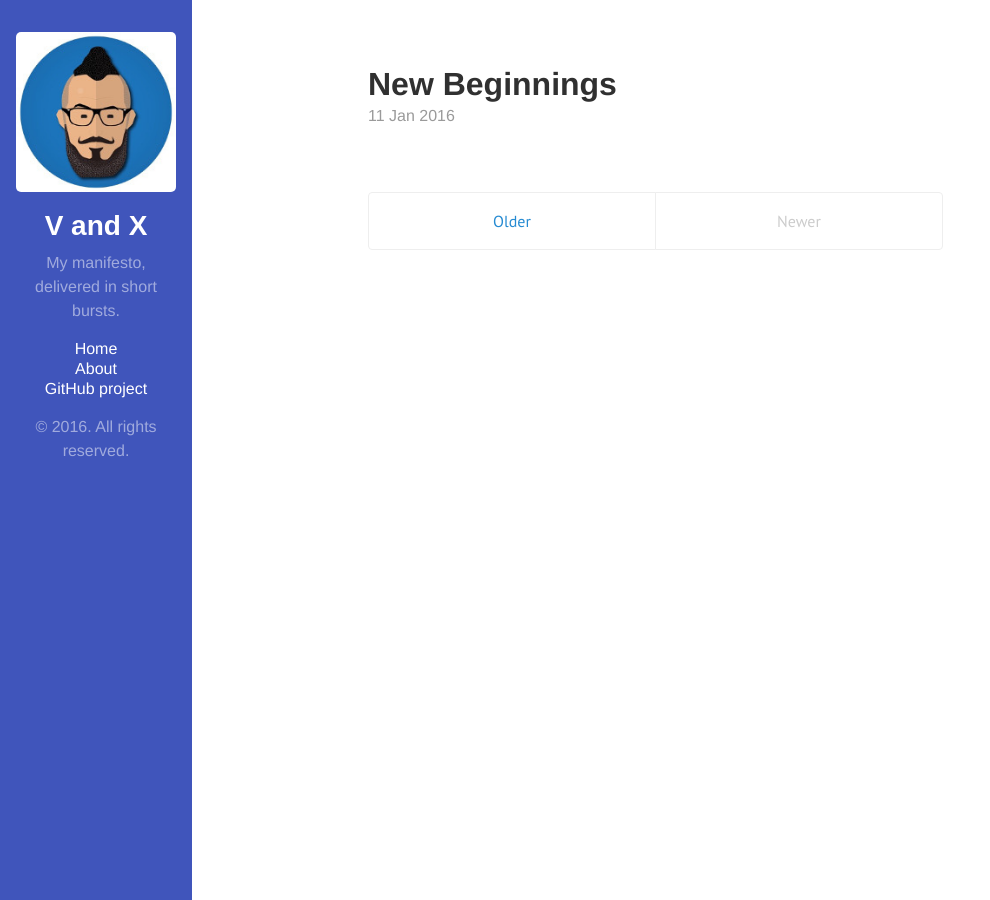
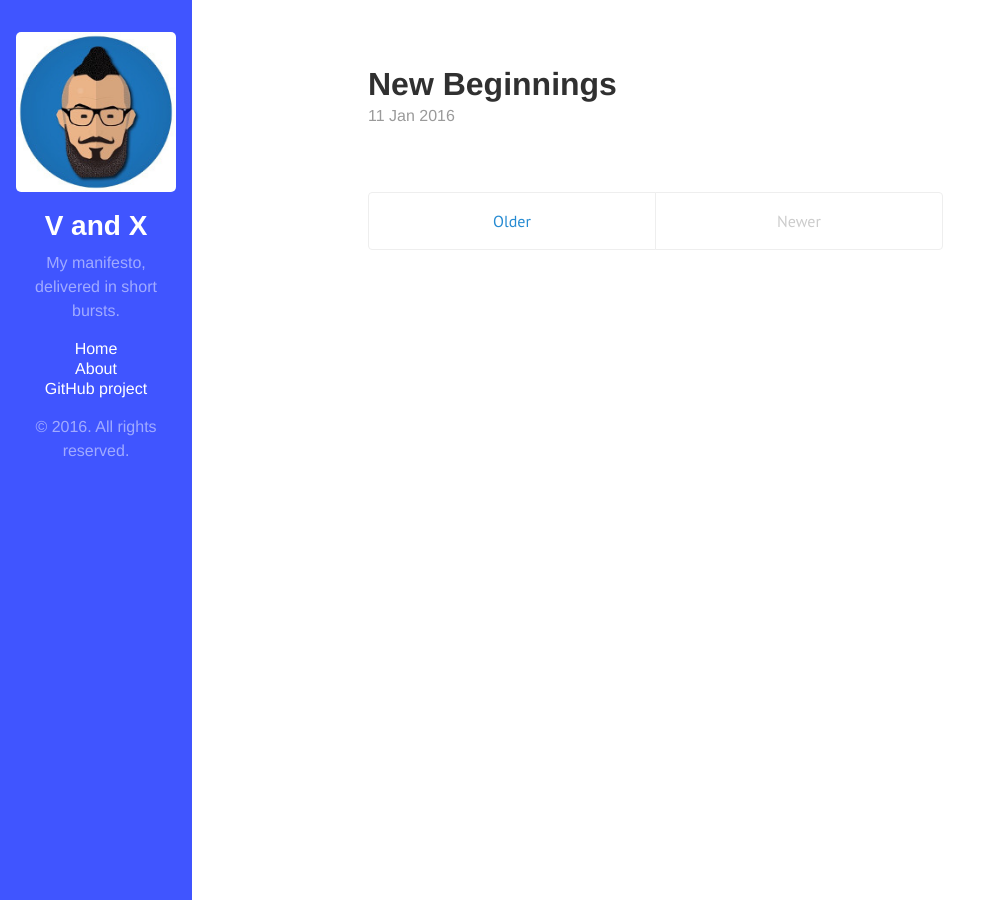
Before and after one commit to TimBanks/timbanks.github.io, a Jekyll site: the page built from index.html, in a window 1280 px wide. Shown: the whole page, without its empty margins (0-990 px from the left). Built offline with Jekyll 4.4.1, drawn with Linux system fonts in a browser that asks for light colours; the list of posts is cut into pages by our own code.

Commit message:
sidebar work

```diff
--- a/public/css/hyde.css
+++ b/public/css/hyde.css
@@ -60,7 +60,7 @@ html {
   text-align: center;
   padding: 2rem 1rem;
   color: rgba(255,255,255,.5);
-  background-color: #4055bb;
+  background-color: #4055ff;
 }
 @media (min-width: 48em) {
   .sidebar {
```
